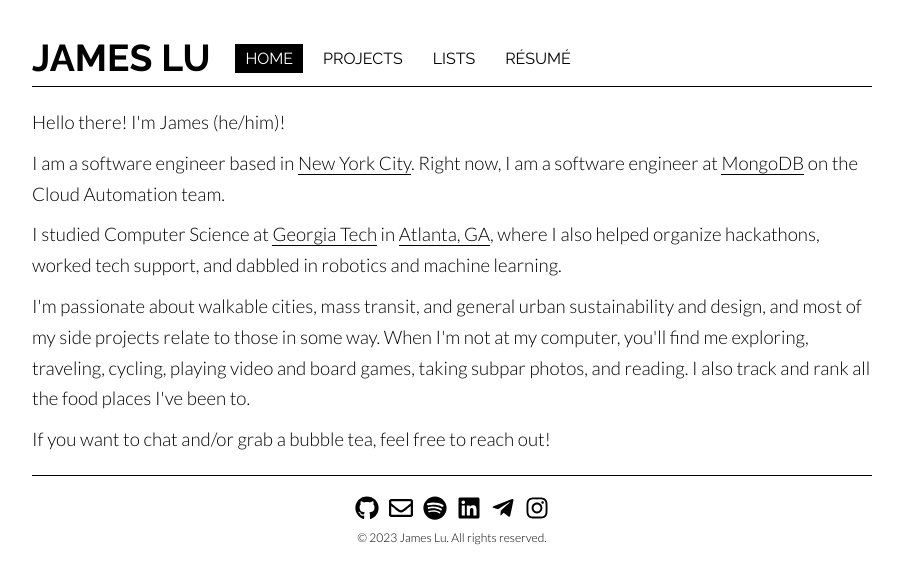
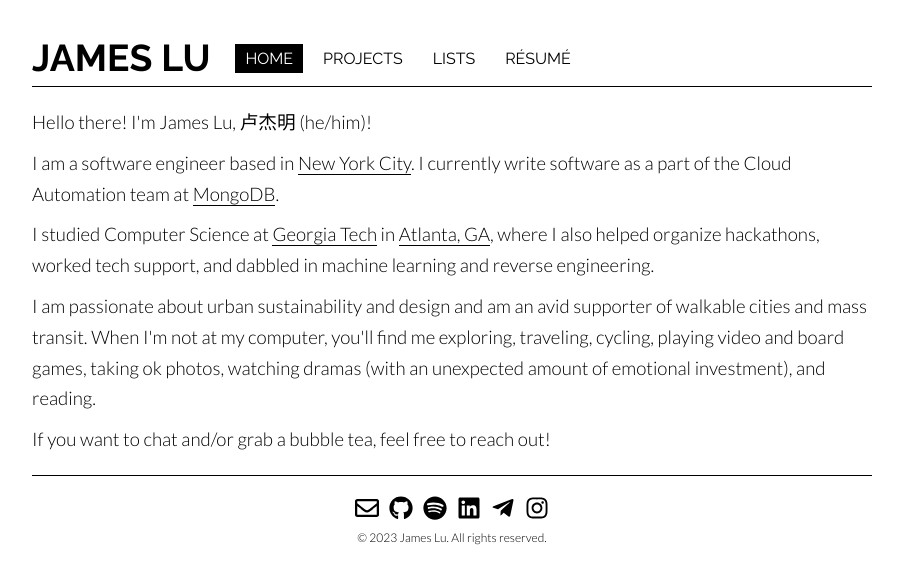
Before and after one commit to NameThatFollows/personal-website, a Gatsby site: page / in a window 1280 px wide. Shown: the whole page, without its empty margins (188-1088 px from the left). Built offline with nearby package versions, Linux system fonts and the light colour scheme; Gatsby itself is replaced by a stand-in of ours.

Commit message:
:speech_balloon: Update home and list screens
Update home text and stickied list sections for readability.

```diff
--- a/src/components/Footer.js
+++ b/src/components/Footer.js
@@ -14,14 +14,14 @@ import * as css from "./Footer.module.css";
 export default function Footer() {
   const links = [
     {
+      name: "Email",
+      path: "mailto:hello@james.lu",
+      icon: FaRegEnvelope,
+    },
+    {
       name: "Github",
       path: "https://www.github.com/namethatfollows",
       icon: FaGithub,
-    },
-    {
-      name: "Email",
-      path: "mailto:hello@james.lu",
-      icon: FaRegEnvelope,
     },
     {
       name: "Spotify",
--- a/src/components/List.module.css
+++ b/src/components/List.module.css
@@ -4,7 +4,6 @@
 .listHeader {
     display: flex;
     flex-wrap: wrap;
-    margin: 0 0 10px;
     gap: 10px;
 }
 
--- a/src/components/ListSection.module.css
+++ b/src/components/ListSection.module.css
@@ -11,7 +11,11 @@
 }
 
 .listSection header {
-    margin-bottom: 10px;
+    position: sticky;
+    background-color: white;
+    top: 0;
+    padding-top: 20px;
+    padding-bottom: 5px;
 }
 
 .listSectionItems {
--- a/src/pages/home/home.md
+++ b/src/pages/home/home.md
@@ -2,12 +2,14 @@
 type: home
 ---
 
-Hello there! I'm James (he/him)!
+Hello there! I'm James Lu, 卢杰明 (he/him)!
 
-I am a software engineer based in [New York City](https://www.google.com/maps/place/New+York,+NY/@40.6997557,-74.086227,11.5z/data=!4m5!3m4!1s0x89c24fa5d33f083b:0xc80b8f06e177fe62!8m2!3d40.7127848!4d-74.0059662). Right now, I am a software engineer at [MongoDB](https://www.mongodb.com/) on the Cloud Automation team.
+I am a software engineer based in [New York City](https://www.google.com/maps/place/New+York,+NY/@40.6997557,-74.086227,11.5z/data=!4m5!3m4!1s0x89c24fa5d33f083b:0xc80b8f06e177fe62!8m2!3d40.7127848!4d-74.0059662).
+I currently write software as a part of the Cloud Automation team at [MongoDB](https://www.mongodb.com/).
 
-I studied Computer Science at [Georgia Tech](https://www.gatech.edu) in [Atlanta, GA](https://goo.gl/maps/9cDs11jx2ED2), where I also helped organize hackathons, worked tech support, and dabbled in robotics and machine learning.
+I studied Computer Science at [Georgia Tech](https://www.gatech.edu) in [Atlanta, GA](https://goo.gl/maps/9cDs11jx2ED2), where I also helped organize hackathons, worked tech support, and dabbled in machine learning and reverse engineering.
 
-I'm passionate about walkable cities, mass transit, and general urban sustainability and design, and most of my side projects relate to those in some way. When I'm not at my computer, you'll find me exploring, traveling, cycling, playing video and board games, taking subpar photos, and reading. I also track and rank all the food places I've been to.
+I am passionate about urban sustainability and design and am an avid supporter of walkable cities and mass transit.
+When I'm not at my computer, you'll find me exploring, traveling, cycling, playing video and board games, taking ok photos, watching dramas (with an unexpected amount of emotional investment), and reading.
 
 If you want to chat and/or grab a bubble tea, feel free to reach out!
```
